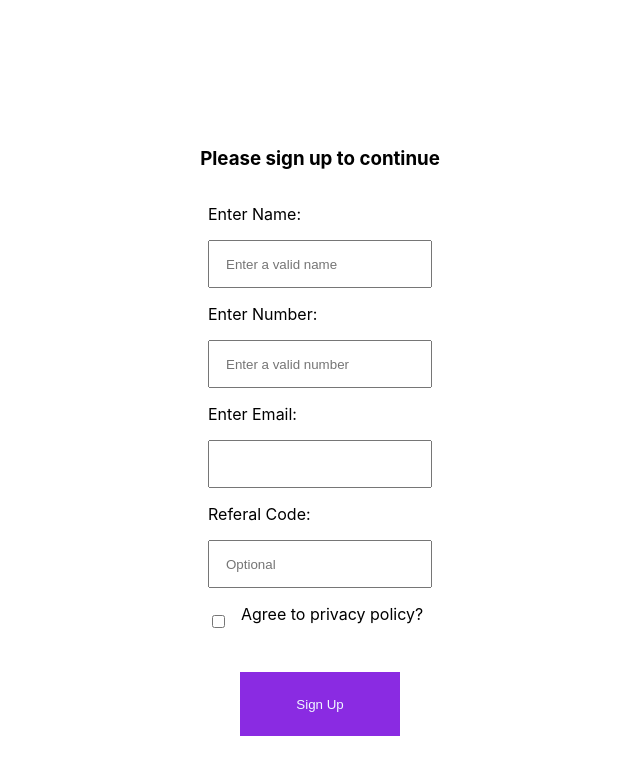
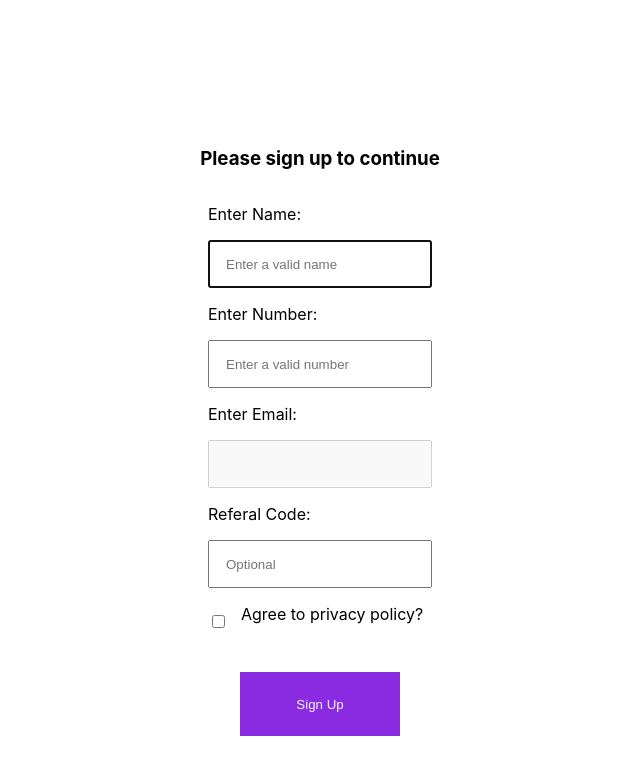
Before and after one commit to akashita-s/profile-signup, a Next.js app: page /userProfile in a window 1280 px wide. Shown: the top 774 px of the page, without its empty margins (320-960 px from the left). Built offline with nearby package versions, Linux system fonts and the light colour scheme.

Commit message:
sign-up setup

```diff
--- a/pages/index.tsx
+++ b/pages/index.tsx
@@ -26,7 +26,7 @@ const Home: NextPage = () => {
   if (currentStep == 'signup')
   return (
     <div className={styles.container}>
-      <SignUp />
+      <Form />
     </div>)
     if (currentStep == 'form')
     return (
--- a/src/components/Form.tsx
+++ b/src/components/Form.tsx
@@ -8,8 +8,9 @@ import axios from 'axios'
 function Form() {
     const [name, setName] = useState('')
     const [number, setNumber] = useState('')
-    const [email, setEmail] = useState('')
-
+    const [emailInput, setEmailInput] = useState('')
+    const email = useSelector((state) => state.email.value)
+    const token = useSelector((state) => state.token.value)
     const [referal, setReferal] = useState('')
     const dispatch = useDispatch()
 
@@ -21,15 +22,15 @@ function Form() {
 
         axios.post("https://hiring.getbasis.co/candidate/users",
         {
-          "firstName": "Akashita",
-          "email": "akashita@gmail.com",
-          "referredCodeKey": "AKASHI",
+          "firstName": name,
+          "email": email,
+          "referredCodeKey": referal,
           "agreeToPrivacyPolicy": true,
-          "token": "1608885507243",
+          "token": token,
           "source": "WEB_APP"
   } )
         .then(function (response) {
-          console.log(response.data.results);
+          console.log(response);
         })
         .catch(function (error) {
           console.log(error);
@@ -45,15 +46,15 @@ function Form() {
         <form onSubmit={(e) => {handleSubmit(e)}}>
             <div>
                 <p>Enter Name: </p>
-                <input className={styles.input} type='name' placeholder='Enter a valid name' required onChange={(event) => {setName(event.target.value)}}></input>
+                <input className={styles.input} type='name' autoFocus placeholder='Enter a valid name' required onChange={(event) => {setName(event.target.value)}}></input>
             </div>
             <div>
                 <p>Enter Number: </p>
-                <input className={styles.input} type='number'  placeholder='Enter a valid number' onChange={(event) => {setNumber(event.target.value)}}></input>
+                <input className={styles.input} type='number' placeholder='Enter a valid number' onChange={(event) => {setNumber(event.target.value)}}></input>
             </div>
             <div>
                 <p>Enter Email: </p>
-                <input className={styles.input} type='email'  placeholder={email}  required onChange={(event) => {setEmail(event.target.value)}}></input>
+                <input className={styles.input} type='email' disabled placeholder={email} ></input>
             </div>
             <div>
                 <p>Referal Code: </p>
--- a/src/components/Profile.tsx
+++ b/src/components/Profile.tsx
@@ -1,9 +1,6 @@
 import React from 'react'
 import styles from '../../styles/extra.module.css'
 import { useSelector } from 'react-redux'
-import axios from 'axios'
-
-
 
 function Profile() {
     const user = useSelector((state) => state.user.value)
```
Also changed, not shown: src/components/EnterOTP.tsx (+6 -2 lines).
